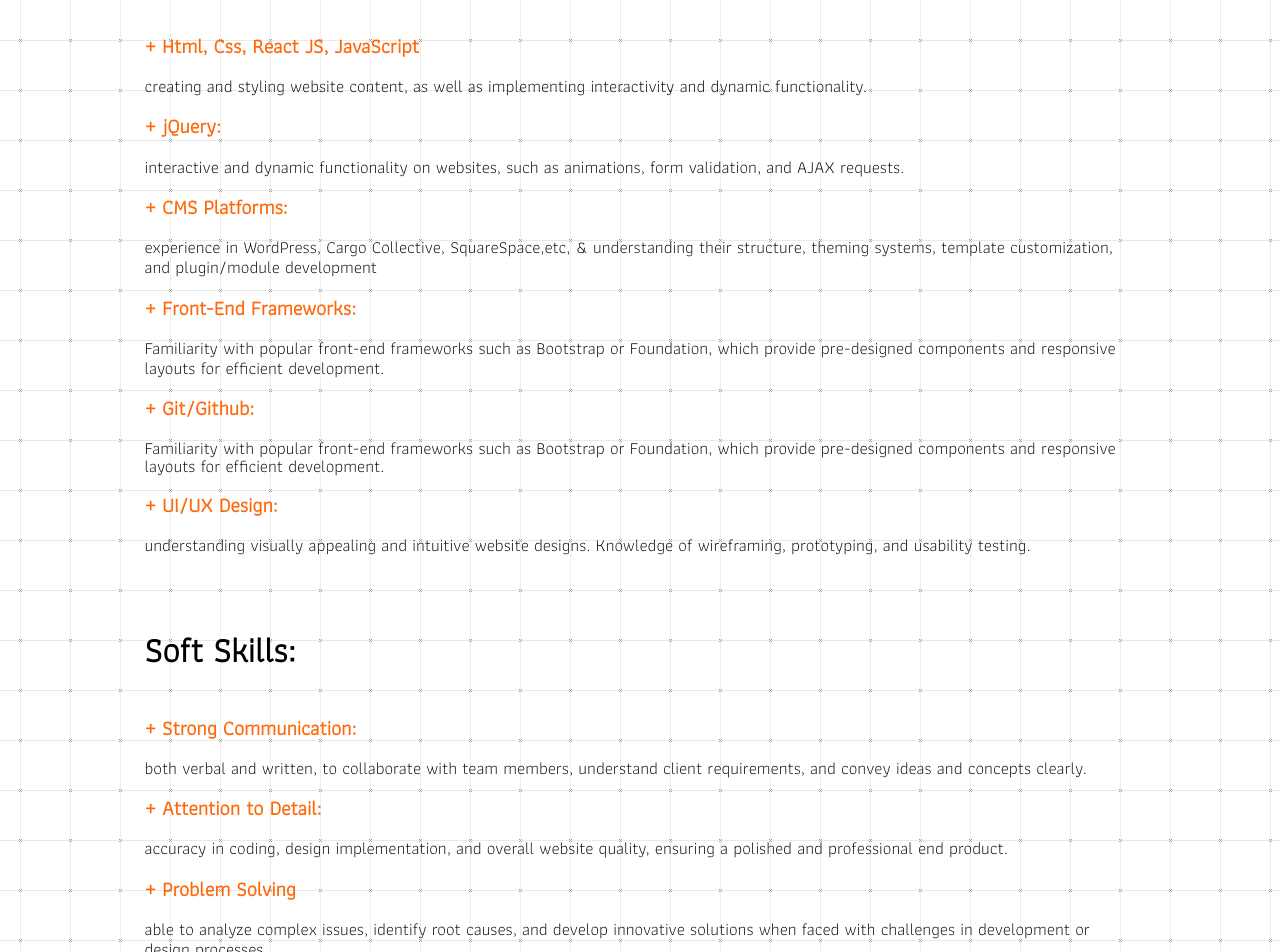
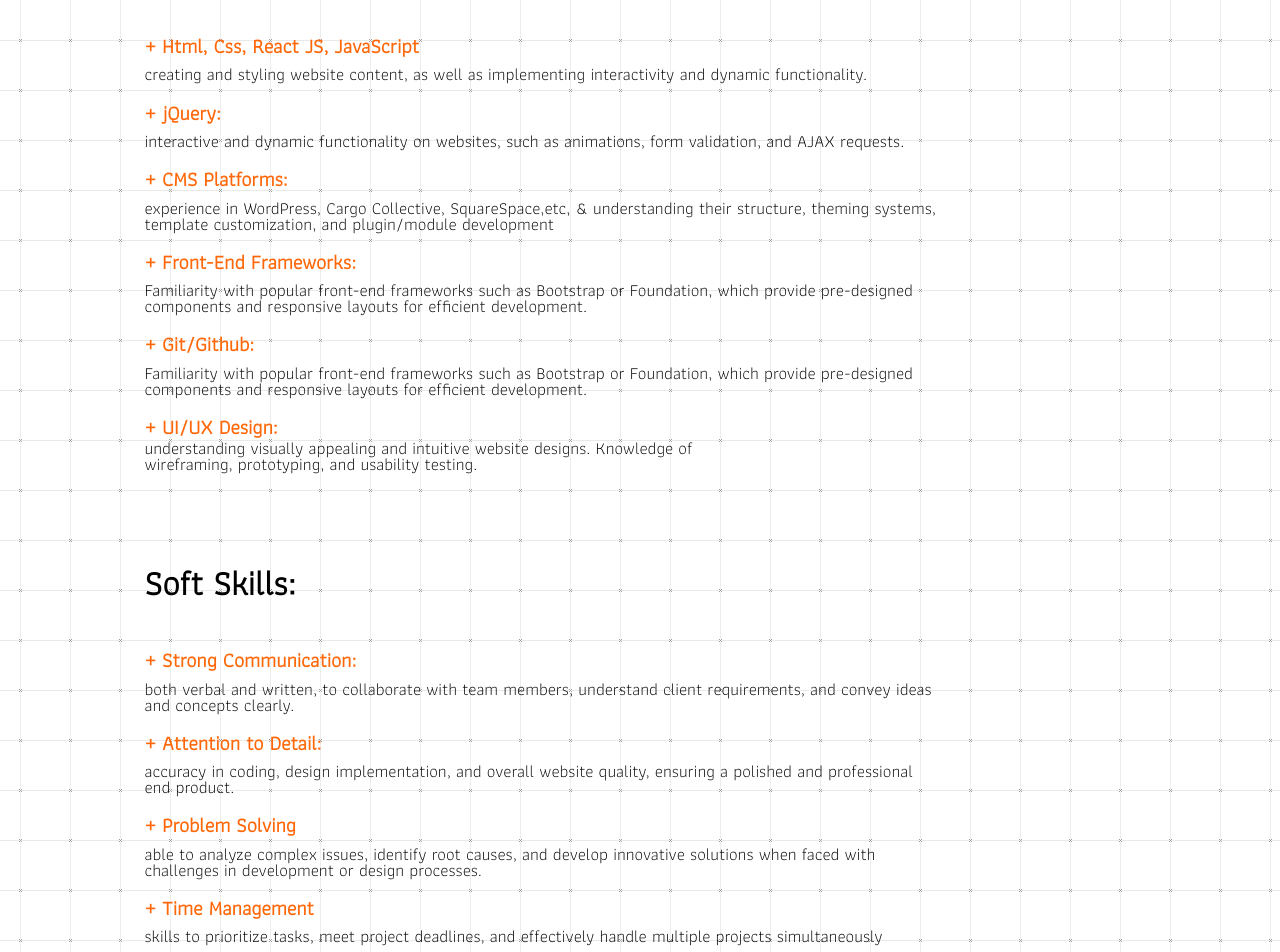
Before and after one commit to carolinecerussi/Personal-Site, a React (Create React App) app: page / in a window 1280 px wide. Shown: the part 2880-3832 px from the top of the page. Built offline with nearby package versions, Linux system fonts and the light colour scheme; a web font is replaced by a local one.

Commit message:
add css formatting for skill area and images

```diff
--- a/src/Components/AboutMe.js
+++ b/src/Components/AboutMe.js
@@ -10,6 +10,13 @@ import Rainbow from './Rainbow';
   gridTemplateColumns: 'repeat(1,90%)',
   display: 'block',
   backgroundColor:'transparent',
+}
+const smallSkillsStyle = {
+marginTop:'-1%',
+fontSize: '13pt',
+textAlign: 'left',
+marginRight: '10%',
+width: '80%',
 }
 
 const  skillsStyle = {
@@ -25,7 +32,7 @@ const  skillsStyle = {
 }
  const perogativeStyle = {
   float: 'left',
-  gridTemplateColumns: 'repeat(1,80%)',
+  gridTemplateColumns: 'repeat(1,85%)',
   justifyContent: 'center',
   fontSize: '20pt',
   lineHeight: '23pt',
@@ -132,7 +139,8 @@ function AboutMe () {
                 target="_blank"
               >
                 <h3>
-                  {' '} <i class="fa fa-envelope-o" />: Cerussicaroline@gmail.com
+                  {' '} <i class="fa fa-envelope-o" />: Cerussicaroline
+                  @gmail.com
                 </h3>
               </a>
               <a
@@ -180,54 +188,74 @@ function AboutMe () {
           <p>
             <h1>Hard Skills: </h1>
             <br />
+
             <p>
               {' '}{' '}
               <span style={skillSet}>
                 <h3>+ Html, Css, React JS, JavaScript</h3>
               </span>
               {' '}
-              creating and styling website content, as well as implementing interactivity and dynamic functionality.
+              <div style={smallSkillsStyle}>
+  creating and styling website content, as well as implementing interactivity and dynamic functionality.</div>
 
               <span style={skillSet}> <h3>+ jQuery:</h3></span>
               {' '}
-              interactive and dynamic functionality on websites, such as animations, form validation, and AJAX requests.
+              <div style={smallSkillsStyle}>
+  interactive and dynamic functionality on websites, such as animations, form validation, and AJAX requests.</div>
 
               <span style={skillSet}> <h3>+ CMS Platforms:</h3></span>
               {' '}
+              <div style={smallSkillsStyle}>
+
               experience in WordPress, Cargo Collective, SquareSpace,etc, & understanding their structure, theming systems, template customization, and plugin/module development
-
+</div>
               <span style={skillSet}>  <h3>+ Front-End Frameworks:</h3></span>
+              <div style={smallSkillsStyle}>
      Familiarity with popular front-end frameworks such as Bootstrap or Foundation, which provide pre-designed components and responsive layouts for efficient development.
-
+</div>
               <span style={skillSet}>  <h3>+ Git/Github:</h3></span>
+              <div style={smallSkillsStyle}>
     Familiarity with popular front-end frameworks such as Bootstrap or Foundation, which provide pre-designed components and responsive layouts for efficient development.
-            </p>
+          </div>  </p>
 
             <span style={skillSet}>   <h3>+ UI/UX Design:</h3></span>
             {' '}
+            <div style={smallSkillsStyle}>
+
+            <div style={smallSkillsStyle}>
    understanding visually appealing and intuitive website designs. Knowledge of wireframing, prototyping, and usability testing.
-            <br />
+   </div>
+            </div><br />
             <br /><br /><br /><br />
             <h1>Soft Skills:</h1> <br />
             <span style={skillSet}><h3>+ Strong Communication:</h3></span>
             {' '}
+            <div style={smallSkillsStyle}>
  both verbal and written, to collaborate with team members, understand client requirements, and convey ideas and concepts clearly.
-
+</div>
             <span style={skillSet}><h3>+ Attention to Detail:</h3></span>
             {' '}
+            <div style={smallSkillsStyle}>
  accuracy in coding, design implementation, and overall website quality, ensuring a polished and professional end product.
-
+</div>
             <span style={skillSet}><h3>+ Problem Solving</h3></span>
             {' '}
+            <div style={smallSkillsStyle}>
+
             able to analyze complex issues, identify root causes, and develop innovative solutions when faced with challenges in development or design processes.
-
+</div>
             <span style={skillSet}><h3>+ Time Management</h3></span>
             {' '}
+            <div style={smallSkillsStyle}>
+
             skills to prioritize tasks, meet project deadlines, and effectively handle multiple projects simultaneously
+            </div>
+
             <span style={skillSet}><h3>+ Adaptability</h3></span>
             {' '}
+            <div style={smallSkillsStyle}>
     able to adapt to changing technologies, trends, and project requirements, staying up-to-date with the latest front-end development and design practices and being open to learning new skills.
-
+</div>
           </p>
 
         </div>
--- a/src/Components/ProjectGrid.js
+++ b/src/Components/ProjectGrid.js
@@ -16,7 +16,7 @@ import book3 from '../img/book3.png';
 import people from '../img/people.png';
 import caroline1 from '../img/caroline.png';
 import caroline3 from '../img/caroline3.png';
-
+import yellow from '../img/yellow.png';
 import pizza3 from '../img/pizza3.png';
 function Grids() {
 
@@ -131,6 +131,7 @@ function Grids() {
                     <img alt="ipad" className="portfolio__img" src={pizza1} />
                     <img alt="pizza" className="portfolio__img" src={people} />
                     <img alt="interior" className="portfolio__img" src={pizza3} />
+                    <img alt="interior" className="portfolio__img" src={yellow} />
 
                   </div>
                   <h1 className="portfolio__title hover-underline-animation">
--- a/src/css/grid.css
+++ b/src/css/grid.css
@@ -186,7 +186,7 @@ scale:1.5;
 
 
 div.imagesForEach {
-  display: inline-block;
+  display: inline-table;
 text-align: center;
 justify-content: center;
 
```
Also changed, not shown: src/img/yellow.png (added). Lines whose indentation alone changed are shown as unchanged.
